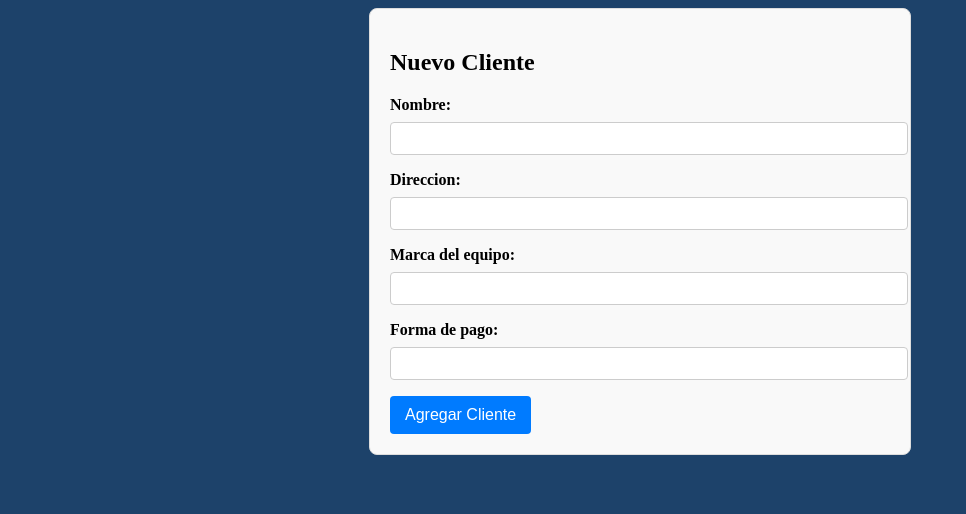
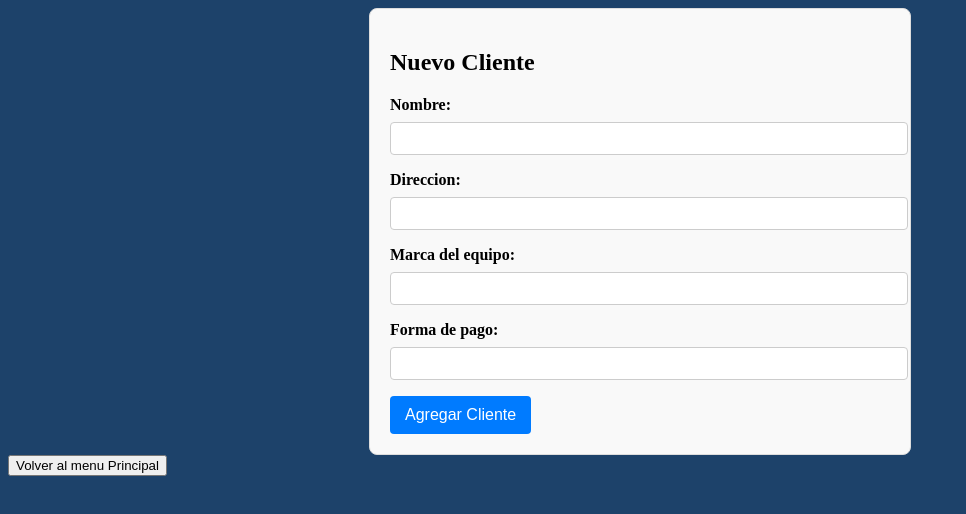
Before and after one commit to Jonathan3vissan/weboop, a plain HTML site: page html/nuevo-cliente.html in a window 1280 px wide. Shown: the whole page, without its empty margins (0-966 px from the left). Drawn offline with Linux system fonts and the light colour scheme.

Commit message:
nuevo cliente
agregado boton volver

```diff
--- a/html/nuevo-cliente.html
+++ b/html/nuevo-cliente.html
@@ -11,6 +11,7 @@
 
 <body>
   </head>
+
   <body>
     <div class="form-container">
       <h2>Nuevo Cliente</h2>
@@ -29,8 +30,15 @@
 
 
 
-      <button id="boton-agregar-cliente" type="submit" value="Agregar Cliente" onclick="textoCambiaAgregando()">Agregar Cliente</button>
+        <button id="boton-agregar-cliente" type="submit" value="Agregar Cliente"
+          onclick="textoCambiaAgregando()">Agregar Cliente</button>
       </form>
+    </div>
+
+    <div id="contendor-boton-volver">
+
+      <button id="volver" onclick="menuPrincipal()">Volver al menu Principal</button>
+
     </div>
 
 
--- a/javascript/nuevoCliente.js
+++ b/javascript/nuevoCliente.js
@@ -3,3 +3,10 @@ function textoCambiaAgregando() {
    boton.innerText="Enviando"
 
 }
+
+function menuPrincipal() {
+   document.getElementById("volver").addEventListener("click", function(){
+window.location.href="../html/principal.html"
+   })
+
+}
```
Lines whose indentation alone changed are shown as unchanged.
